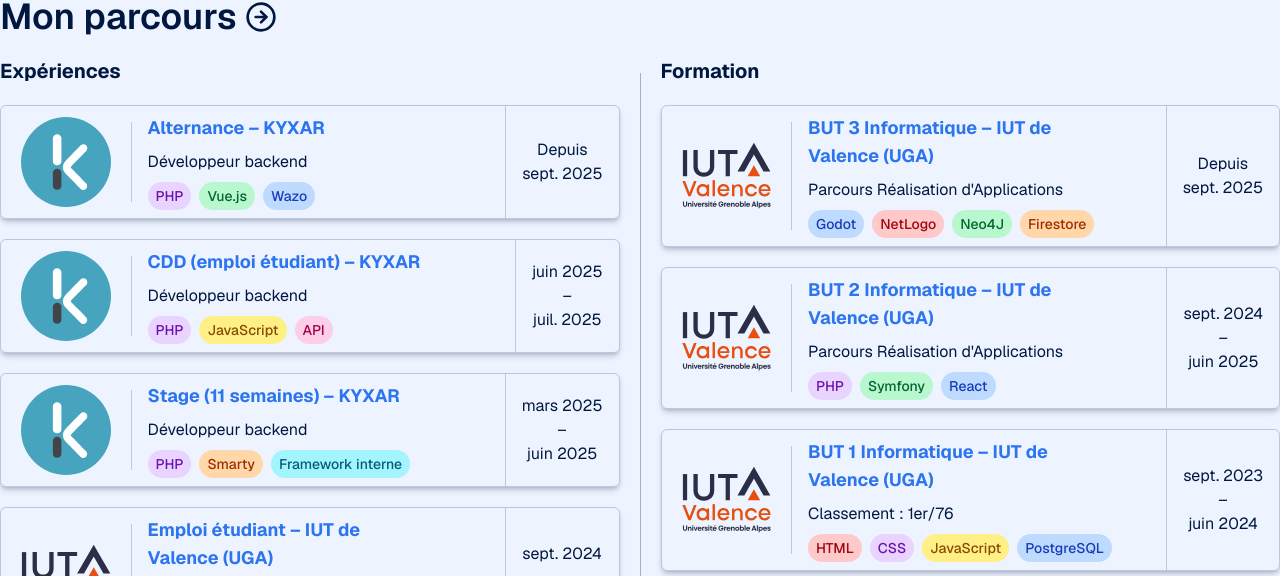
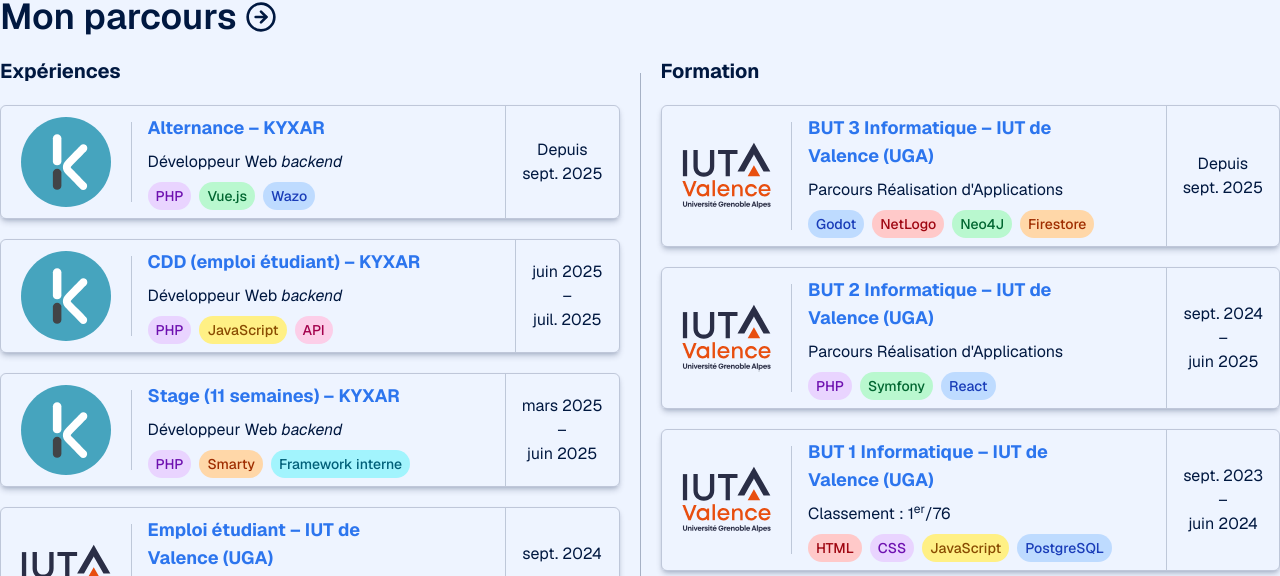
Before and after one commit to Yoan-CHALENCON/site, a React (Vite) app: page / in a window 1280 px wide. Shown: the part 3502-4078 px from the top of the page. Built offline with nearby package versions, Linux system fonts and the light colour scheme.

Commit message:
✨ Update experience subtitles to allow HTML

```diff
--- a/src/ components/ExperienceCard.tsx
+++ b/src/ components/ExperienceCard.tsx
@@ -47,7 +47,7 @@ export default function ExperienceCard(props: Props) {
         <h4 className="text-primary text-lg font-bold">
           {props.title}&nbsp;&ndash;&nbsp;{props.companyName}
         </h4>
-        <p>{props.subtitle}</p>
+        <p dangerouslySetInnerHTML={{ __html: props.subtitle }} />
         {props.tags && (
           <div className="flex flex-wrap gap-2">
             {props.tags?.map((tag) => (
--- a/src/data/experiences.ts
+++ b/src/data/experiences.ts
@@ -21,7 +21,7 @@ export const experiences: Experience[] = [
   {
     id: "alternance-kyxar",
     title: "Alternance",
-    subtitle: "Développeur backend",
+    subtitle: "Développeur Web <em>backend</em>",
     companyName: "KYXAR",
     companyLogo: kyxar,
     startDate: "09/2025",
@@ -36,7 +36,7 @@ export const experiences: Experience[] = [
   {
     id: "cdd-kyxar",
     title: "CDD (emploi étudiant)",
-    subtitle: "Développeur backend",
+    subtitle: "Développeur Web <em>backend</em>",
     companyName: "KYXAR",
     companyLogo: kyxar,
     startDate: "06/2025",
@@ -52,7 +52,7 @@ export const experiences: Experience[] = [
   {
     id: "stage-kyxar",
     title: "Stage (11 semaines)",
-    subtitle: "Développeur backend",
+    subtitle: "Développeur Web <em>backend</em>",
     companyName: "KYXAR",
     companyLogo: kyxar,
     startDate: "03/2025",
@@ -68,7 +68,7 @@ export const experiences: Experience[] = [
   {
     id: "but1-info",
     title: "BUT 1 Informatique",
-    subtitle: "Classement : 1er/76",
+    subtitle: "Classement : 1<sup>er</sup>/76",
     companyName: "IUT de Valence (UGA)",
     companyLogo: iut_valence,
     startDate: "09/2023",
```
